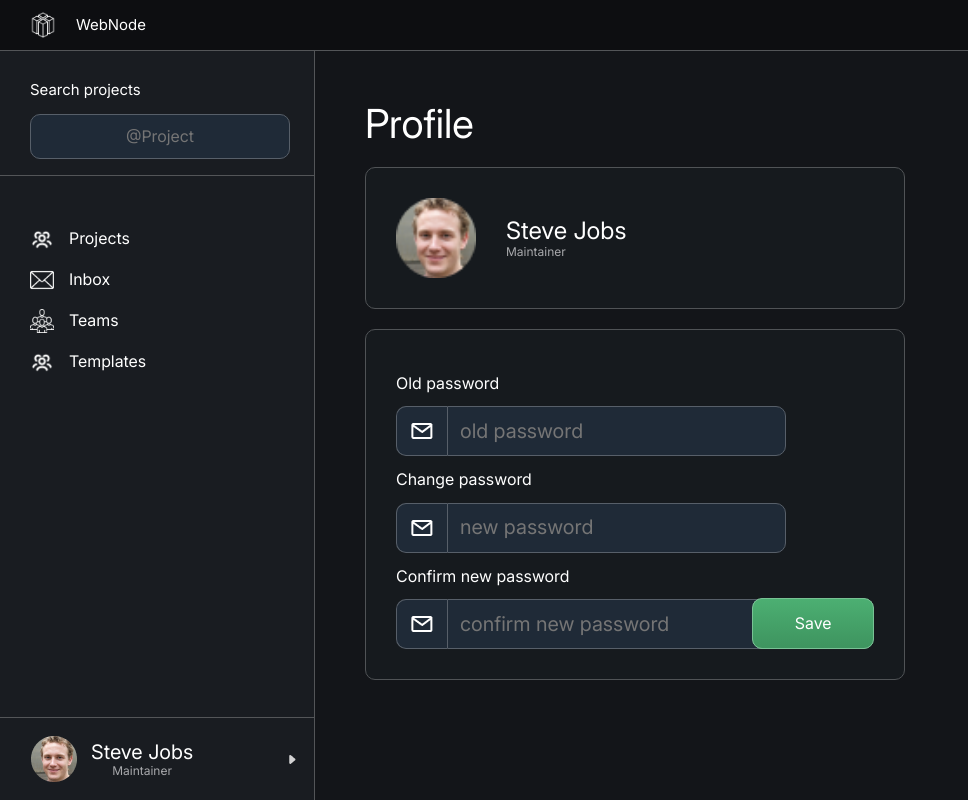
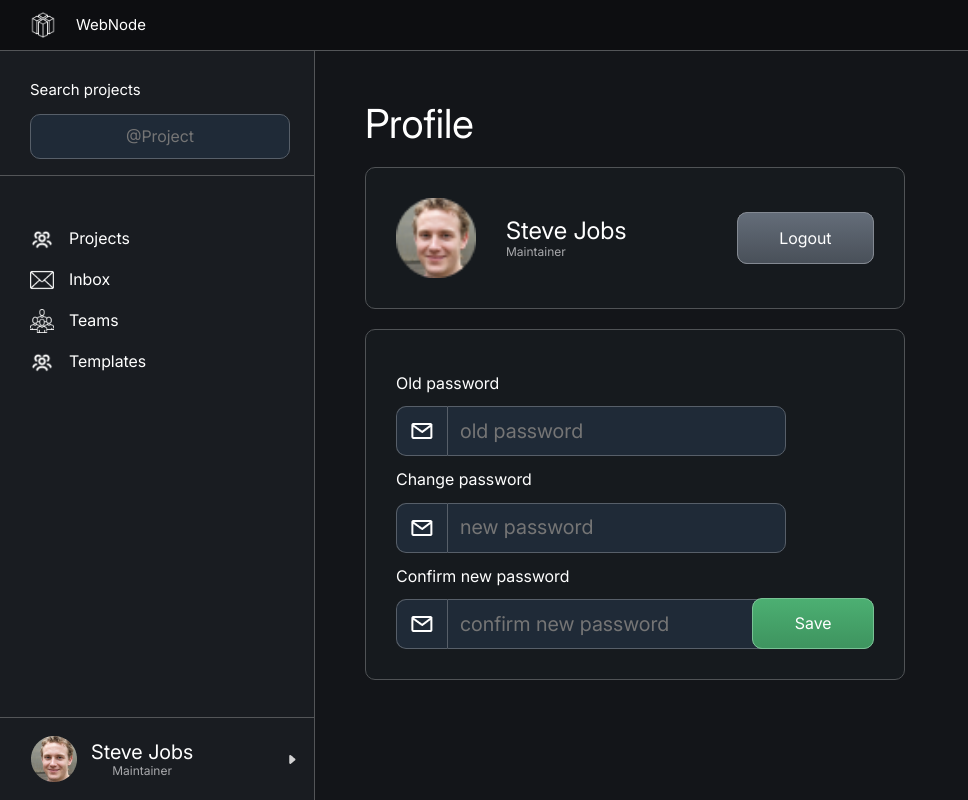
Before and after one commit to IakovlevKirill/Diploma-frontend, a React (Vite) app: page /profile in a window 1280 px wide. Shown: the whole page, without its empty margins (0-968 px from the left). Built offline with nearby package versions, Linux system fonts and the light colour scheme; sample sign-in values are in the browser's storage.

Commit message:
Добавил логаут в профиль

```diff
--- a/src/components/Menu/MenuLayout.tsx
+++ b/src/components/Menu/MenuLayout.tsx
@@ -9,12 +9,6 @@ import {Outlet, useNavigate} from "react-router-dom";
 export const MenuLayout = () => {
 
     const navigate = useNavigate();
-
-    const OnLogout = () => {
-        localStorage.removeItem('authToken');
-        localStorage.removeItem('userId');
-        navigate('/auth');
-    };
 
     const LayoutBar = () => {
         return(
--- a/src/components/Menu/Profile/Profile.tsx
+++ b/src/components/Menu/Profile/Profile.tsx
@@ -1,9 +1,17 @@
 import React from 'react';
 import avatar_example from "../../../assets/images/avatar_example.png";
-import polygon_sidebar_open from "../../../assets/images/polygon_sidebar_open.png";
 import mail from "../../../assets/images/Mail.png";
+import { useNavigate } from 'react-router-dom';
 
 export const Profile = () => {
+
+    const navigate = useNavigate();
+
+    const OnLogout = () => {
+        localStorage.removeItem('authToken');
+        localStorage.removeItem('userId');
+        navigate('/auth');
+    };
 
     return (
         <div className="w-[50%] font-[Inter] text-[#FFF]">
@@ -18,6 +26,13 @@ export const Profile = () => {
                                 <div className="text-[#A8A9AC] font-[Inter] font-regular text-[12px]">Maintainer</div>
                             </div>
                         </div>
+                        <button
+                            onClick={OnLogout}
+                            className="bg-gradient-to-b from-[#646D79] to-[#495059] text-[#FFF] font-[Inter]
+                                 font-medium text-[16px] px-[41.5px] py-[15.5px] rounded-[10px] outline-none border-[1px]
+                                  border-[#838992] cursor-pointer">
+                            Logout
+                        </button>
                     </div>
                 </div>
                 <div className="flex flex-row rounded-[10px] bg-[#161A1E] border-[1px] p-[30px] border-[#505356]">
```
